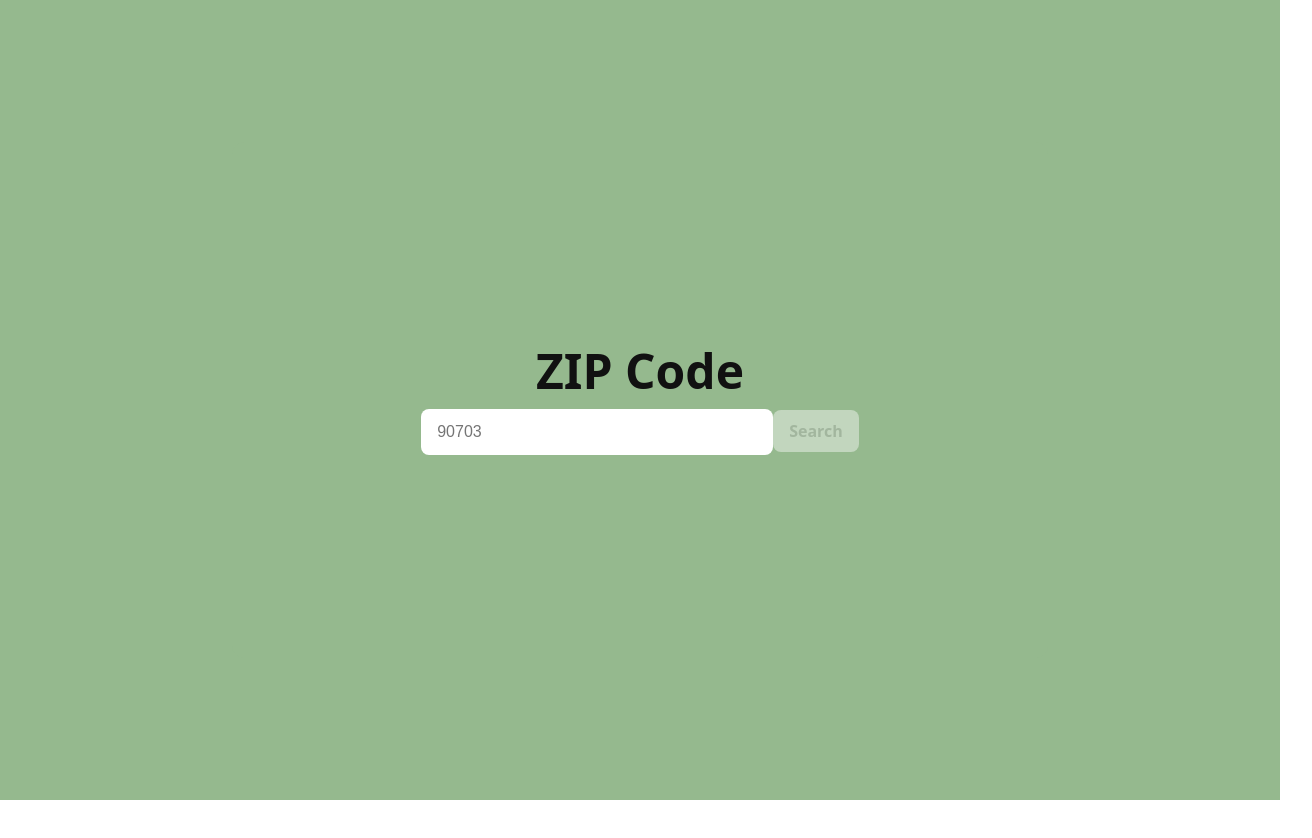
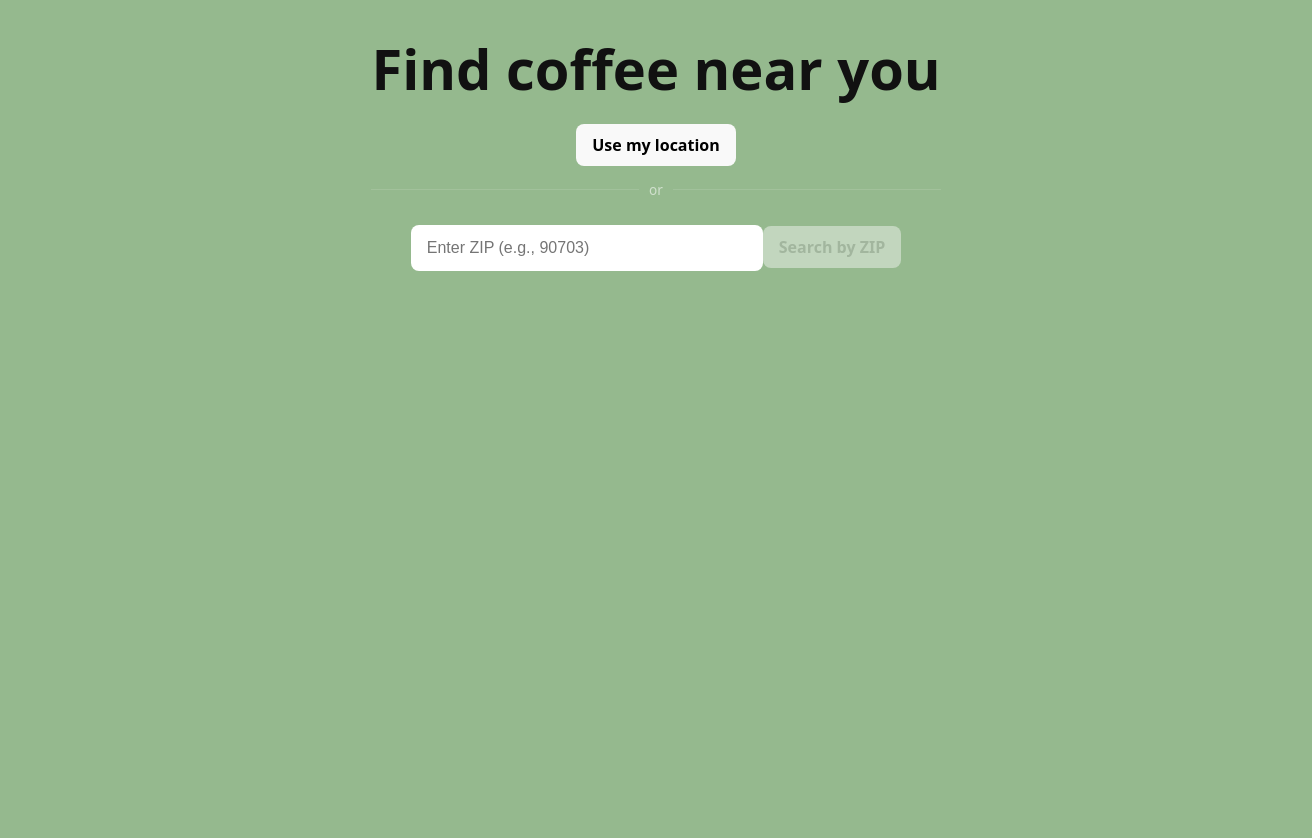
Before and after one commit to spiderpilo/Cafe-Finder, a React (Vite) app: page /search in a window 1280 px wide. Shown: the top 838 px of the page, 1312 px wide, since content can reach past the window. Built offline with nearby package versions, Linux system fonts and the light colour scheme.

Commit message:
cafe ranking recommendations, UI updates

```diff
--- a/src/App.css
+++ b/src/App.css
@@ -1,9 +1,23 @@
 #root {
-  max-width: 1280px;
-  margin: 0 auto;
-  padding: 2rem;
+  width: 100%;
+  min-height: 100vh;
+  margin: 0;
+  padding: 0;
   text-align: center;
+  background: #95b98e;
 }
+
+
+html, body, #root {
+  height: 100%;
+  margin: 0;
+  background: #95b98e;
+}
+
+body {
+  overflow-x: hidden;
+}
+
 /* Home Screen */
 .logo {
   height: 6em;
@@ -66,26 +80,31 @@
 }
 
 .panel {
-  width: min(92vw, 720px);
-  height: min(70vh, 420px);
-
-  background: #95b98e;
-  border-radius: 12px;
-  padding: clamp(24px, 5vw, 48px);
+  width: 100%;
+  min-height: 100vh;
+  background: transparent;
+  border: none;
+  border-radius: 0;
+  padding: 0;
 
   display: flex;
   flex-direction: column;
-  justify-content: center;
   align-items: center;
 }
+
+
 .app {
   width: 100%;
   min-height: 100vh;
 
   display: flex;
   justify-content: center;
-  align-items: center;
+  align-items: flex-start;
+  padding: 32px 16px;
+
+  background: #95b98e;
 }
+
 
 .zip-input {
   width: min(320px, 80vw);
@@ -137,29 +156,32 @@
 
 .back-button {
   align-self: flex-start;
-  margin-bottom: 16px;
-
-  background: transparent;
-  border: none;
-  font-weight: 700;
-  font-size: 16px;
-  cursor: pointer;
+  margin: 0 0 10px;
+  padding: 8px 10px;
+  border-radius: 10px;
 }
 
+.back-button:hover {
+  background: rgba(255, 255, 255, 0.18);
+}
+
+
 .results-stack {
+  width: min(760px, 92vw);
+  display: flex;
+  flex-direction: column;
+  align-items: stretch;
+  gap: 18px;
+}
+
+.results-list {
   width: 100%;
   display: flex;
   flex-direction: column;
-  align-items: center;
+  gap: 16px;
+  margin-top: 18px;
 }
 
-.results-list {
-  width: min(520px, 90vw);
-  display: flex;
-  flex-direction: column;
-  gap: 12px;
-  margin-top: 20px;
-}
 
 .cafe-row {
   width: 100%;
@@ -167,22 +189,24 @@
   justify-content: space-between;
   align-items: center;
 
-  padding: 14px 16px;
-  border-radius: 10px;
+  padding: 18px 18px;
+  border-radius: 16px;
 
-  background: rgba(255, 255, 255, 0.25);
+  background: rgba(255, 255, 255, 0.22);
+  border: 1px solid rgba(0, 0, 0, 0.06);
 
-  border: none;
   cursor: pointer;
   text-align: left;
 
-  transition: transform 0.12s ease, background 0.12s ease;
+  transition: transform 0.12s ease, background 0.12s ease, box-shadow 0.12s ease;
 }
 
 .cafe-row:hover {
-  background: rgba(255, 255, 255, 0.35);
-  transform: translateY(-1px);
+  background: rgba(255, 255, 255, 0.30);
+  transform: translateY(-2px);
+  box-shadow: 0 12px 28px rgba(0, 0, 0, 0.10);
 }
+
 
 .cafe-row:active {
   transform: translateY(0px) scale(0.99);
@@ -212,3 +236,51 @@
   font-weight: 700;
   color: #111;
 }
+
+.recommended-badge {
+  margin-left: 8px;
+  padding: 2px 6px;
+  font-size: 0.7rem;
+  border-radius: 6px;
+  background: #f5c518;
+  color: #222;
+  font-weight: 600;
+}
+
+.cafe-meta {
+  font-size: 0.8rem;
+  color: #777;
+  margin-top: 2px;
+}
+
+.cafe-title {
+  display: flex;
+  align-items: center;
+  gap: 6px;
+}
+
+.home-title {
+  margin: 6px 0 12px;
+  font-size: clamp(36px, 5vw, 56px);
+  font-weight: 900;
+  color: #111;
+}
+
+.zip-divider {
+  display: flex;
+  align-items: center;
+  gap: 10px;
+  margin: 14px 0;
+  opacity: 0.8;
+}
+
+.zip-divider-line {
+  flex: 1;
+  height: 1px;
+  background: rgba(255, 255, 255, 0.15);
+}
+
+.zip-divider-text {
+  font-size: 0.85rem;
+  color: rgba(255, 255, 255, 0.7);
+}
--- a/src/Services/cafes.js
+++ b/src/Services/cafes.js
@@ -1,10 +1,69 @@
+const API_BASE = "http://localhost:3001/api/cafes";
+
+const CHAIN_KEYWORDS = [
+  "starbucks",
+  "dunkin",
+  "peet",
+  "philz",
+  "coffee bean",
+  "mcdonald"
+];
+
+
+function scoreCafe(cafe) {
+  const rating = cafe.rating ?? 0;
+  const reviews = cafe.user_ratings_total ?? 0;
+
+  const name = cafe.name?.toLowerCase() || "";
+  const isChain = CHAIN_KEYWORDS.some(keyword =>
+    name.includes(keyword)
+  );
+
+  // Favor high rating + many reviews
+  let score = rating * Math.log10(reviews + 1);
+
+  // Penalize chains slightly
+  if (isChain) score *= 0.6;
+
+  return score;
+}
+
+/**
+ * Rank cafes by quality score (descending)
+ */
+function rankCafes(cafes) {
+  return cafes
+    .map(cafe => ({
+      ...cafe,
+      qualityScore: scoreCafe(cafe)
+    }))
+    .sort((a, b) => b.qualityScore - a.qualityScore);
+}
+
+/**
+ * Fetch cafes by ZIP code
+ */
 export async function getCafesByZip(zip) {
-  const res = await fetch(`http://localhost:3001/api/cafes?zip=${zip}`);
+  const res = await fetch(`${API_BASE}?zip=${zip}`);
 
   if (!res.ok) {
-    throw new Error("Failed to fetch cafes");
+    throw new Error("Failed to fetch cafes by ZIP");
   }
 
   const data = await res.json();
-  return data.cafes;
+  return rankCafes(data.cafes);
 }
+
+/**
+ * Fetch cafes by coordinates (Use my location)
+ */
+export async function getCafesByCoords(lat, lng) {
+  const res = await fetch(`${API_BASE}?lat=${lat}&lng=${lng}`);
+
+  if (!res.ok) {
+    throw new Error("Failed to fetch cafes by location");
+  }
+
+  const data = await res.json();
+  return rankCafes(data.cafes);
+}
--- a/src/components/CafeRow.jsx
+++ b/src/components/CafeRow.jsx
@@ -1,9 +1,30 @@
-export default function CafeRow({ name, address, distance, href }) {
+export default function CafeRow({
+  name,
+  address,
+  distance,
+  href,
+  rating,
+  reviews,
+  isRecommended
+}) {
   return (
     <a className="cafe-row" href={href} target="_blank" rel="noreferrer">
       <div className="cafe-row-left">
-        <p className="cafe-name">{name}</p>
+        <div className="cafe-title">
+          <p className="cafe-name">{name}</p>
+
+          {isRecommended && (
+            <span className="recommended-badge">Recommended</span>
+          )}
+        </div>
+
         <p className="cafe-address">{address}</p>
+
+        {rating && reviews && (
+          <p className="cafe-meta">
+            ⭐ {rating} · {reviews.toLocaleString()} reviews
+          </p>
+        )}
       </div>
 
       <p className="cafe-distance">{distance}</p>
--- a/src/pages/Results.jsx
+++ b/src/pages/Results.jsx
@@ -1,76 +1,101 @@
-import { useEffect, useState } from "react";
+import { useEffect, useMemo, useState } from "react";
 import { useLocation, useNavigate } from "react-router-dom";
 import CafeRow from "../components/CafeRow";
-import { getCafesByZip } from "../services/cafes";
+import { getCafesByZip, getCafesByCoords } from "../services/cafes";
 
 export default function Results() {
   const location = useLocation();
   const navigate = useNavigate();
 
-  // Read the zip from the URL (?zip=90703)
-  const zip = new URLSearchParams(location.search).get("zip") || "";
+  const params = useMemo(() => new URLSearchParams(location.search), [location.search]);
 
-  // State for cafe data
+  const zip = params.get("zip") || "";
+  const latParam = params.get("lat");
+  const lngParam = params.get("lng");
+
+  const lat = latParam ? Number(latParam) : null;
+  const lng = lngParam ? Number(lngParam) : null;
+
+  const usingCoords =
+    Number.isFinite(lat) && Number.isFinite(lng);
+
+  const title = usingCoords ? "Coffee near you" : `Cafes near ${zip}`;
+
   const [cafes, setCafes] = useState([]);
   const [loading, setLoading] = useState(true);
+  const [errorMsg, setErrorMsg] = useState("");
 
-  // Fetch cafes whenever the zip changes
   useEffect(() => {
     let cancelled = false;
 
     async function loadCafes() {
       setLoading(true);
+      setErrorMsg("");
 
-      const data = await getCafesByZip(zip);
+      try {
+        const data = usingCoords
+          ? await getCafesByCoords(lat, lng)
+          : await getCafesByZip(zip);
 
-      if (!cancelled) {
-        setCafes(data);
-        setLoading(false);
+        if (!cancelled) {
+          setCafes(data);
+          setLoading(false);
+        }
+      } catch (err) {
+        if (!cancelled) {
+          setLoading(false);
+          setErrorMsg(err?.message || "Something went wrong.");
+        }
       }
+    }
+
+    // Guard: if neither zip nor coords exist, bounce back
+    if (!usingCoords && !zip) {
+      navigate("/search");
+      return;
     }
 
     loadCafes();
 
-    // Cleanup to avoid setting state if component unmounts
     return () => {
       cancelled = true;
     };
-  }, [zip]);
+  }, [zip, usingCoords, lat, lng, navigate]);
 
   return (
     <div className="panel">
       <div className="results-stack">
-        {/* Back button */}
-        <button
-          className="back-button"
-          type="button"
-          onClick={() => navigate("/search")}
-        >
+        <button className="back-button" type="button" onClick={() => navigate("/search")}>
           ← Back
         </button>
 
-        {/* Page title */}
-        <h1 className="home-title">Cafes near {zip}</h1>
+        <h1 className="home-title">{title}</h1>
 
-        {/* Loading vs results */}
         {loading ? (
           <p>Loading cafes…</p>
+        ) : errorMsg ? (
+          <p>{errorMsg}</p>
         ) : (
-          cafes.map((cafe) => {
-            // Build a Google Maps link that opens the EXACT cafe
+          cafes.map((cafe, index) => {
             const href = cafe.placeId
               ? `https://www.google.com/maps/place/?q=place_id:${cafe.placeId}`
               : `https://www.google.com/maps/search/?api=1&query=${encodeURIComponent(
                   `${cafe.name} ${cafe.address}`
                 )}`;
 
+            // Simple: top 20% gets the badge (or adjust later using qualityScore)
+            const isRecommended = index < Math.max(1, Math.ceil(cafes.length * 0.2));
+
             return (
               <CafeRow
-                key={cafe.id}
+                key={cafe.id ?? cafe.placeId ?? `${cafe.name}-${cafe.address}`}
                 name={cafe.name}
                 address={cafe.address}
                 distance={cafe.distance}
                 href={href}
+                rating={cafe.rating}
+                reviews={cafe.user_ratings_total}
+                isRecommended={isRecommended}
               />
             );
           })
--- a/src/pages/Search.jsx
+++ b/src/pages/Search.jsx
@@ -3,36 +3,82 @@ import { useNavigate } from "react-router-dom";
 
 export default function Search() {
   const [zip, setZip] = useState("");
+  const [locLoading, setLocLoading] = useState(false);
   const navigate = useNavigate();
 
-  const isValidZip = zip.length === 5;
+  const isValidZip = /^\d{5}$/.test(zip);
 
-  const handleSubmit = () => {
+  const handleZipSubmit = () => {
     if (!isValidZip) return;
     navigate(`/results?zip=${zip}`);
+  };
+
+  const handleUseMyLocation = () => {
+    if (!navigator.geolocation) {
+      alert("Geolocation is not supported by your browser. Use ZIP instead.");
+      return;
+    }
+
+    setLocLoading(true);
+
+    navigator.geolocation.getCurrentPosition(
+      (pos) => {
+        const { latitude, longitude } = pos.coords;
+
+        // You can keep the zip flow as fallback; this becomes the primary modern flow
+        navigate(`/results?lat=${latitude}&lng=${longitude}`);
+        setLocLoading(false);
+      },
+      (err) => {
+        setLocLoading(false);
+
+        if (err.code === err.PERMISSION_DENIED) {
+          alert("Location permission was denied. You can still search by ZIP.");
+        } else {
+          alert("Could not get your location. Try again or use ZIP.");
+        }
+      },
+      { enableHighAccuracy: true, timeout: 8000, maximumAge: 60_000 }
+    );
   };
 
   return (
     <div className="panel">
       <div className="home-stack">
-        <h1 className="home-title">ZIP Code</h1>
+        <h1 className="home-title">Find coffee near you</h1>
+
+        <button
+          className="search-button"
+          onClick={handleUseMyLocation}
+          disabled={locLoading}
+        >
+          {locLoading ? "Getting location..." : "Use my location"}
+        </button>
+
+        <div className="zip-divider">
+          <span className="zip-divider-line" />
+          <span className="zip-divider-text">or</span>
+          <span className="zip-divider-line" />
+        </div>
 
         <input
           className="zip-input"
-          placeholder="90703"
+          placeholder="Enter ZIP (e.g., 90703)"
           value={zip}
-          onChange={(e) => setZip(e.target.value)}
+          inputMode="numeric"
+          maxLength={5}
+          onChange={(e) => setZip(e.target.value.replace(/\D/g, ""))}
           onKeyDown={(e) => {
-            if (e.key === "Enter") handleSubmit();
+            if (e.key === "Enter") handleZipSubmit();
           }}
         />
 
         <button
           className="search-button"
           disabled={!isValidZip}
-          onClick={handleSubmit}
+          onClick={handleZipSubmit}
         >
-          Search
+          Search by ZIP
         </button>
       </div>
     </div>
```
Also changed, not shown: 1 other file (tests, documents, lock files or other folders).
